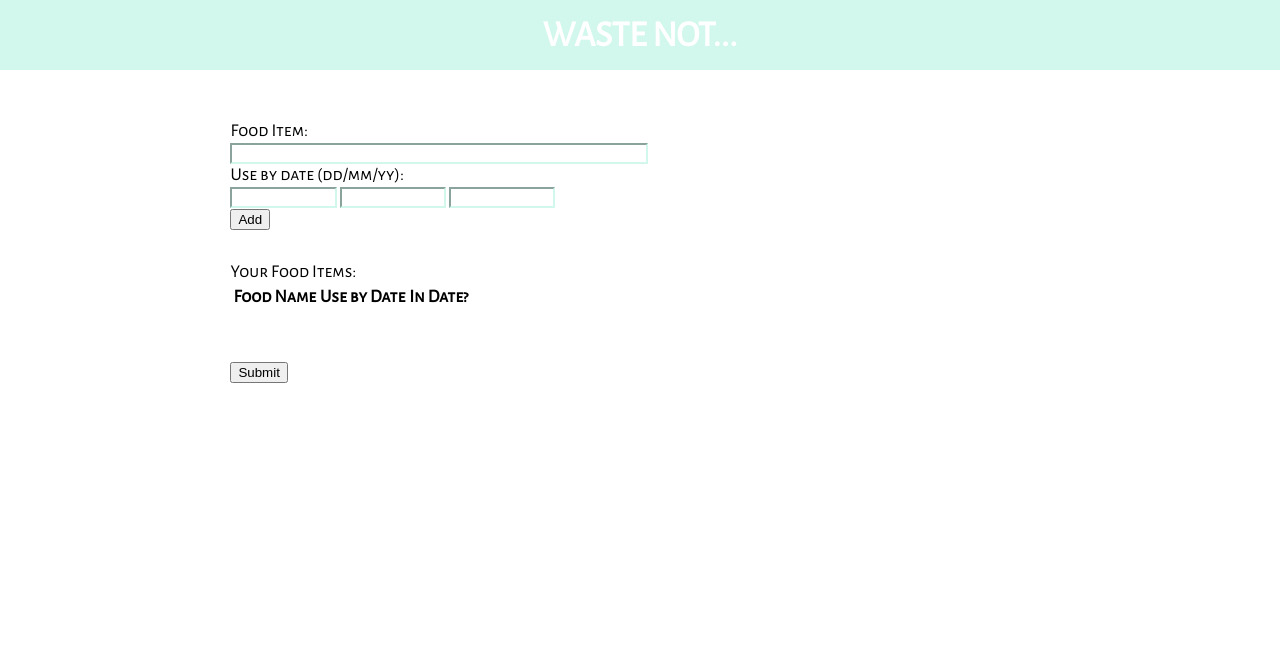
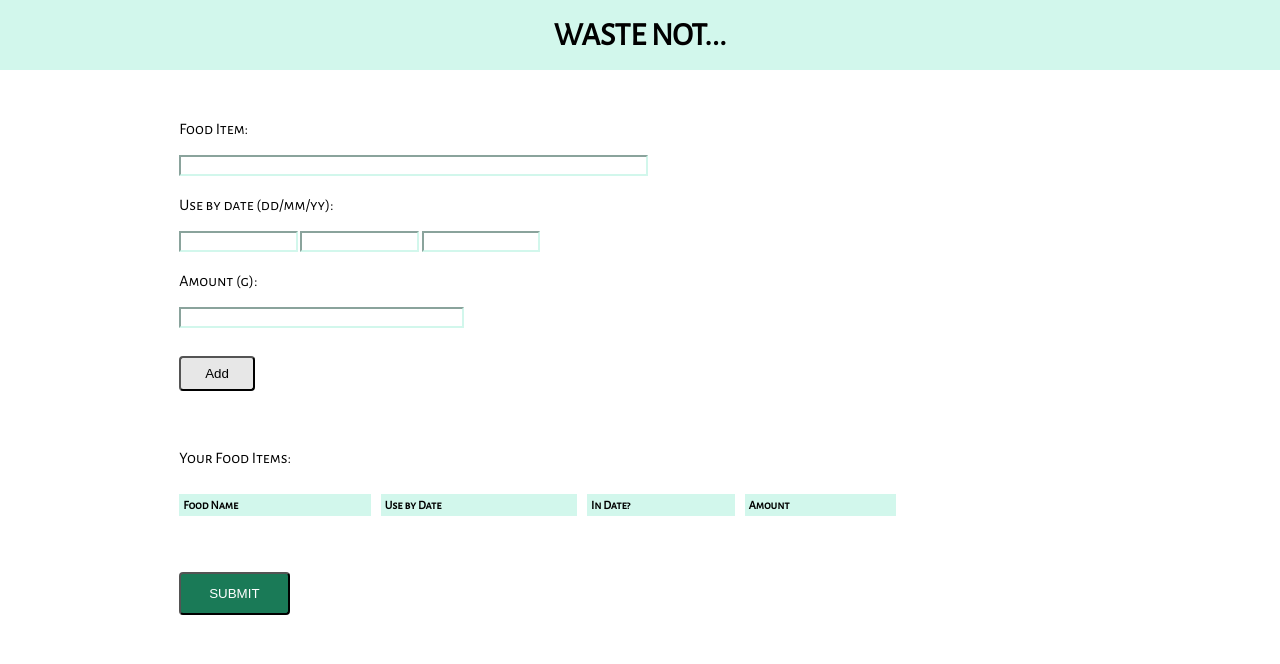
Before and after one commit to Spencer-1/Waste-Not, a plain HTML site: page createList.html in a window 1280 px wide. Drawn offline with Linux system fonts and the light colour scheme.

Commit message:
General styling to create List page

```diff
--- a/Scripts/main.js
+++ b/Scripts/main.js
@@ -42,6 +42,7 @@ function addItem() {
   var useByDate2 = document.getElementById("useByDate2").value;
   var useByDate3 = document.getElementById("useByDate3").value;
   var useByDate = document.getElementById("useByDate1").value + '/' + document.getElementById("useByDate2").value + '/' + document.getElementById("useByDate3").value;
+  var foodAmount = document.getElementById("amount").value;
   if (foodItem === "") { /* Accepting user food name */
     alert("You have not entered the name of your food");
   }
@@ -55,12 +56,16 @@ function addItem() {
     alert("That item went off a long time ago!");
   }
   else if (useByDate3 > 30) {
-    alert("You have not entered a valid year - please enter in the format yy eg. for 2018 '18'");
+    alert("You have not entered a valid year - eg. for 2018 enter '18'");
+  }
+  else if (foodAmount < 0) {
+    alert("You have not entered a valid amount");
   }
   else {
-    function Food(name, useBy1, useBy2, useBy3) { /* creating a food object */
+    function Food(name, useBy1, useBy2, useBy3, amount) { /* creating a food object */
       this.name = name;
       this.useBy = useBy1 + '/' + useBy2 + '/' + useBy3;
+      this.amount = amount;
       this.inDate = function() {
         if (mm > useBy2) { /* defining out of date logic */
           return false;
@@ -76,13 +81,13 @@ function addItem() {
         }
       }
     }
-    var newItem = new Food(foodItem, useByDate1, useByDate2, useByDate3);
+    var newItem = new Food(foodItem, useByDate1, useByDate2, useByDate3, foodAmount);
     myFood.push( newItem );
     console.log(myFood);
   }
   if (myFood != null && myFood.length > 0) { /* printing new food list */
     for (var i=0; i<myFood.length; i++) {
-      rowItem += "<tr>" + "<td>" + (myFood[i].name) + "</td>" + "<td>" + (myFood[i].useBy) + "</td>" + "<td>" + myFood[i].inDate() + "</td>" + "</tr>";
+      rowItem += "<tr>" + "<td>" + (myFood[i].name) + "</td>" + "<td>" + (myFood[i].useBy) + "</td>" + "<td>" + myFood[i].inDate() + "</td>" + "<td>" + myFood[i].amount + "</td>" + "</tr>";
       document.getElementById("display").innerHTML = rowItem;
       console.log(rowItem);
     }
--- a/Stylesheet/main.css
+++ b/Stylesheet/main.css
@@ -1,12 +1,12 @@
 body {
   margin: 0px;
   font-family: 'Alegreya Sans SC';
-  font-size: 18px;
+  font-size: 16px;
 }
 
 
 h1 {
-  color: white;
+  color: black;
   margin: auto;
   text-align: center;
   line-height: 70px;
@@ -16,17 +16,6 @@ h1 {
   height: 70px;
   background-color: #d2f7ec;
   width: 100%;
-}
-
-
-.logo-container {
-  width: 100%;
-  margin: 30px auto;
-}
-
-.logo {
-  max-height: 60px;
-  margin: 0% 45%;
 }
 
 /* Central Div */
@@ -39,8 +28,12 @@ h1 {
 
 /* Form */
 
+.formText {
+  margin-top: 20px;
+}
+
 .foodEntry {
-  margin: 3% 10%;
+  margin: 3% 5%;
 }
 
 .formBox {
@@ -53,18 +46,62 @@ h1 {
   width: 12%;
 }
 
+.amountBox {
+  border-color: #d2f7ec;
+  width: 30%;
+}
+
+.add {
+    margin: 3% 0;
+    background-color: #e7e7e7;
+    color: black;
+    border-color: none;
+    padding: 8px 24px;
+    border-radius: 4px;
+
+}
+
+.add:hover {
+    box-shadow: 0 12px 16px 0 rgba(0,0,0,0.24), 0 17px 50px 0 rgba(0,0,0,0.19);
+}
+
 /* Output List */
 
 .foodList {
-  margin: 0 10%;
+  margin: 3% 5%;
 }
 
-#id {
-  margin: 3% 10%;
+table {
+  border-collapse: collapse;
+  width: 80%;
+  margin-top: 12px;
+  margin-left: -10px;
+  font-size: 12px;
+}
+th {
+  color: black;
+  background: #d2f7ec;
+}
+th, td {
+  padding: 0.25rem;
+  text-align: left;
+  border: 10px solid white;
+}
+tbody tr:nth-child(odd) {
+  background: #f2fff9;
 }
 
 /* Submit List */
 
 .Submit {
-  margin: 5% 10%;
+  margin: 5% 0;
+  background-color: #1a7a57;
+  color: white;
+  border-color: none;
+  padding: 12px 28px;
+  border-radius: 4px;
 }
+
+.Submit:hover {
+  box-shadow: 0 12px 16px 0 rgba(0,0,0,0.24), 0 17px 50px 0 rgba(0,0,0,0.19);
+}
--- a/createList.html
+++ b/createList.html
@@ -22,36 +22,38 @@
 
     <div class="middle-container">
       <form class="foodEntry">
-        Food Item:<br>
+        <p class="formText">Food Item:</p>
         <input id="foodItem1" class="formBox" type="text" name="foodItem"><br>
-        Use by date (dd/mm/yy):<br>
+        <p class="formText">Use by date (dd/mm/yy):</p>
         <input id="useByDate1" class="dateBox" type="number" name="useByDate">
         <input id="useByDate2" class="dateBox" type="number" name="useByDate">
-        <input id="useByDate3" class="dateBox" type="number" name="useByDate">
-        <br>
+        <input id="useByDate3" class="dateBox" type="number" name="useByDate"><br>
+        <p class="formText">Amount (g):</p>
+        <input id="amount" class="amountBox" type="number" name="amount"><br>
+        <!-- Consider using Drop down for this and date options -->
         <input class="add" type="button" value="Add" onclick="addItem();">
       </form>
 
 
+      <div class="foodList">
 
+        <p>Your Food Items:</p>
 
-        <p class="foodList">Your Food Items:</p>
-
-        <table class="foodList">
+        <table>
           <thead>
             <tr>
               <th>Food Name</th>
               <th>Use by Date</th>
-              <th>In Date?<th>
+              <th>In Date?</th>
+              <th>Amount</th>
             </tr>
           </head>
           <tbody id="display">
           </tbody>
         </table>
 
-
-
-      <button class="Submit" value="submit" onclick="submitList();">Submit</button>
+        <button class="Submit" value="submit" onclick="submitList();">SUBMIT</button>
+      </div>
     </div>
 
   <script src="Scripts/main.js"></script>
```
